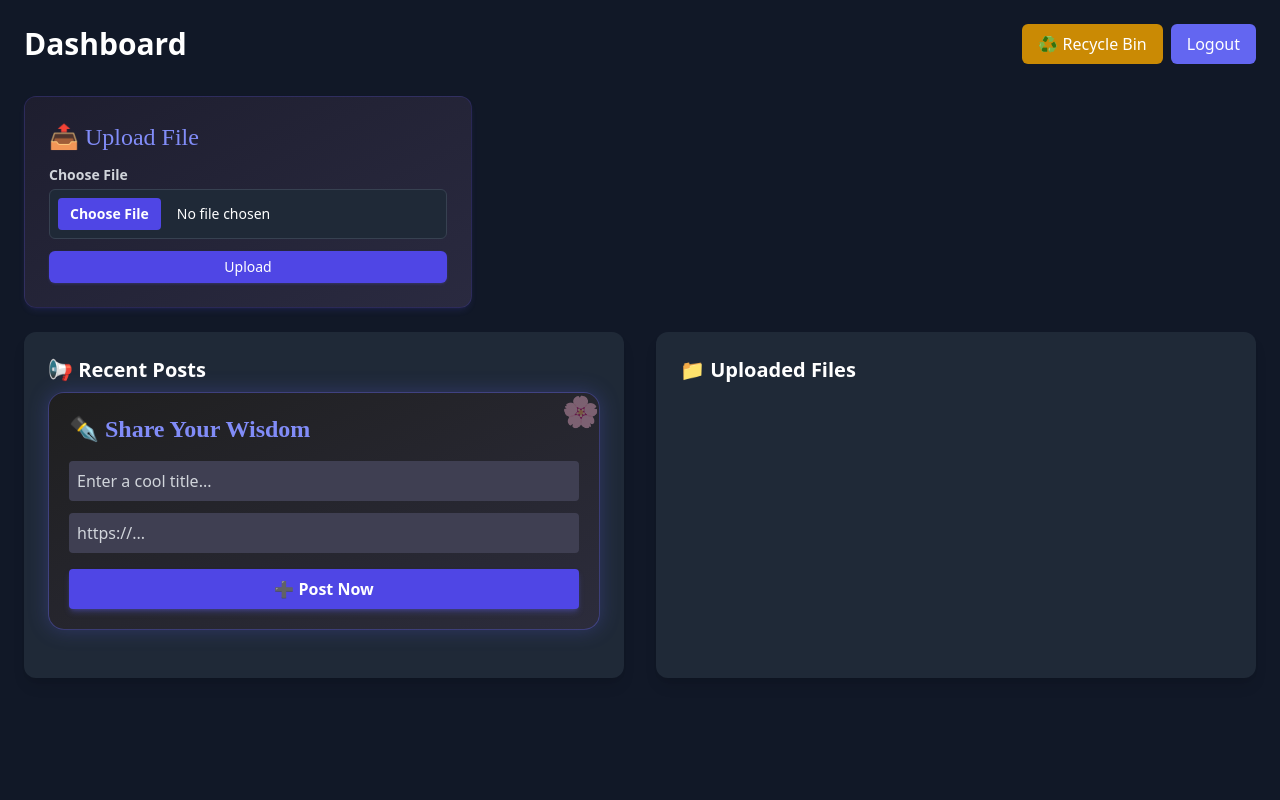
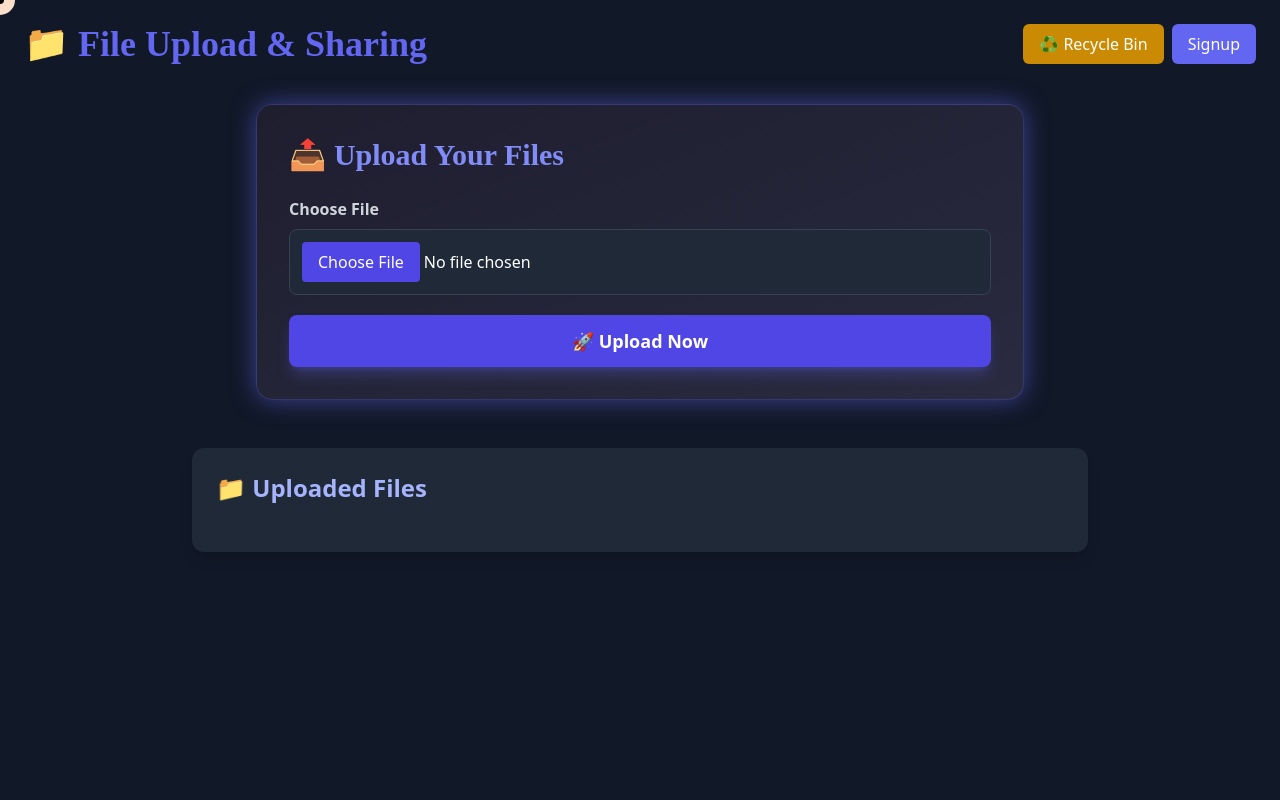
Before and after one commit to sriragavandhandapani/Learning-resource-sharing-platform, a PHP site: page /dashboard.php in a window 1280 px wide. Run offline with PHP 8.4, Linux system fonts and the light colour scheme; data that the repository does not hold is empty; a stand-in replaces the project's code that opens the database connection; some libraries are stand-ins or nearby versions; some web fonts are replaced.

Commit message:
I have removed post

```diff
--- a/dashboard.php
+++ b/dashboard.php
@@ -1,29 +1,20 @@
 <?php
 require 'db.php';
-
-// Handle new post submission
-if (isset($_POST['add_post'])) {
-  $title = $conn->real_escape_string($_POST['post_title']);
-  $link = $conn->real_escape_string($_POST['post_link']);
-  $conn->query("INSERT INTO posts (title, link) VALUES ('$title', '$link')");
-  header("Location: dashboard.php");
-  exit();
-}
 
 // Handle deletion (soft delete)
 if (isset($_POST['delete'])) {
   $id = (int)$_POST['id'];
   $type = $_POST['type'];
-  $table = $type === 'post' ? 'posts' : 'files';
+  $table = $type === 'file' ? 'files' : 'posts';
   $conn->query("UPDATE $table SET deleted_at = NOW() WHERE id = $id");
   header("Location: dashboard.php");
   exit();
 }
 
-// Fetch posts and files
-$posts = $conn->query("SELECT * FROM posts WHERE deleted_at IS NULL ORDER BY posted_at DESC");
+// Fetch files
 $files = $conn->query("SELECT * FROM files WHERE deleted_at IS NULL ORDER BY uploaded_at DESC");
 ?>
+
 <!DOCTYPE html>
 <html lang="en" class="dark">
 <head>
@@ -47,67 +38,67 @@ $files = $conn->query("SELECT * FROM files WHERE deleted_at IS NULL ORDER BY upl
       }
     }
   </script>
+  <style>
+    body { cursor: none; }
+    .cursor-dot {
+      position: fixed;
+      top: 0; left: 0;
+      width: 30px; height: 30px;
+      background-color: #f9dec9;
+      border-radius: 70%;
+      pointer-events: none;
+      transform: translate(-50%, -50%);
+      z-index: 9999;
+      transition: transform 0.05s ease-out, background-color 0.2s ease;
+    }
+    .cursor-dot::after {
+      content: ''; display: block;
+      width: 8px; height: 8px;
+      margin: auto;
+      background-color: #000;
+      border-radius: 50%;
+      position: relative;
+      top: 50%; transform: translateY(-50%);
+    }
+    .cursor-dot.transparent { background-color: transparent; }
+  </style>
 </head>
+
 <body class="bg-gray-900 text-white min-h-screen p-6">
-  <header class="flex items-center justify-between mb-8">
-    <h1 class="text-3xl font-bold">Dashboard</h1>
+
+  <!-- Cursor -->
+  <div class="cursor-dot" id="cursor-dot"></div>
+
+  <!-- Header -->
+  <header class="flex items-center justify-between mb-10">
+    <h1 class="text-4xl font-bold font-japan text-primary">📁 File Upload & Sharing</h1>
     <div class="flex gap-2">
       <a href="recyclebin.php" class="bg-yellow-600 text-white px-4 py-2 rounded-md hover:bg-yellow-700 transition">♻️ Recycle Bin</a>
-      <a href="index.html" class="bg-primary text-white px-4 py-2 rounded-md hover:bg-indigo-700 transition">Logout</a>
+      <a href="login.html" class="bg-primary text-white px-4 py-2 rounded-md hover:bg-indigo-700 transition">Signup</a>
     </div>
   </header>
 
-  <!-- Compact Upload Form -->
-<form action="upload.php" method="POST" enctype="multipart/form-data"
-      class="mb-6 relative group bg-gradient-to-br from-[#1e1e2f] to-[#2a2a40] p-6 rounded-xl shadow-md shadow-indigo-500/10 border border-indigo-600/20 backdrop-blur-sm transition-all duration-300 hover:shadow-indigo-500/30 w-full max-w-md">
+  <!-- Upload Section (Improved) -->
+  <section class="w-full max-w-3xl mx-auto mb-12 p-8 bg-gradient-to-br from-[#1e1e2f] to-[#2a2a40] rounded-2xl shadow-[0_0_25px_#6366f188] border border-indigo-500/30 backdrop-blur-md relative overflow-hidden">
+    <div class="absolute top-0 right-0 text-6xl text-indigo-400/10 pointer-events-none animate-pulse"></div>
+    <h2 class="text-3xl font-bold font-japan text-indigo-400 mb-6 flex items-center gap-2">📤 Upload Your Files</h2>
 
-  <h3 class="text-2xl font-japan text-indigo-400 mb-3 flex items-center gap-2">
-    📤 Upload File
-  </h3>
-
-  <label class="block mb-1 text-sm font-semibold text-gray-300">Choose File</label>
-
+    <form action="upload.php" method="POST" enctype="multipart/form-data" class="space-y-5">
+      <div>
+        <label class="block mb-2 font-semibold text-gray-300">Choose File</label>
         <input type="file" name="file" required
-         class="mb-3 block w-full text-sm text-white bg-gray-800 border border-gray-700 p-2 rounded-md file:mr-4 file:py-1.5 file:px-3 file:rounded file:border-0 file:text-sm file:font-semibold file:bg-indigo-600 file:text-white hover:file:bg-indigo-700 transition-all"/>
-
+               class="w-full p-3 rounded-lg bg-gray-800 text-white border border-gray-700 file:bg-indigo-600 file:text-white file:rounded file:px-4 file:py-2 file:border-none hover:file:bg-indigo-700 transition-all"/>
+      </div>
       <button type="submit"
-          class="w-full bg-indigo-600 hover:bg-indigo-700 text-white font-medium py-1.5 px-4 rounded-md text-sm transition-all duration-200 shadow shadow-indigo-500/20 hover:shadow-indigo-500/30">
-    Upload
+              class="w-full py-3 text-lg font-semibold bg-indigo-600 hover:bg-indigo-700 rounded-lg shadow-lg shadow-indigo-500/30 transition transform hover:scale-105">
+        🚀 Upload Now
       </button>
     </form>
+  </section>
 
-
-  <div class="grid md:grid-cols-2 gap-8">
-    <div class="bg-gray-800 p-6 rounded-xl shadow-lg">
-      <h2 class="text-xl font-semibold mb-2">📢 Recent Posts</h2>
-      <form action="" method="POST" class="mb-6 bg-gradient-to-br from-[#1f1f1f] to-[#2c2c3c] border border-indigo-500/40 rounded-2xl p-5 shadow-[0_0_20px_#6366f144] backdrop-blur-md relative overflow-hidden">
-        <div class="absolute top-0 right-0 text-3xl opacity-20 pointer-events-none animate-pulse">🌸</div>
-        <h3 class="text-2xl font-semibold text-indigo-400 font-japan mb-4">✒️ Share Your Wisdom</h3>
-        <input type="text" name="post_title" placeholder="Enter a cool title..." required class="mb-3 w-full p-2 rounded bg-[#3f3f52] text-white placeholder-gray-300 focus:outline-none focus:ring-2 focus:ring-indigo-500 transition">
-        <input type="url" name="post_link" placeholder="https://..." required class="mb-4 w-full p-2 rounded bg-[#3f3f52] text-white placeholder-gray-300 focus:outline-none focus:ring-2 focus:ring-indigo-500 transition">
-        <button type="submit" name="add_post" class="w-full bg-indigo-600 hover:bg-indigo-700 text-white font-semibold py-2 px-4 rounded transition-all duration-300 transform hover:scale-[1.02] shadow-md shadow-indigo-500/30">
-          ➕ Post Now
-        </button>
-      </form>
-      <ul class="space-y-4">
-        <?php while ($post = $posts->fetch_assoc()): ?>
-          <li class="bg-gray-700 p-4 rounded-lg hover:bg-gray-600 transition flex justify-between items-start">
-            <a href="<?= $post['link'] ?>" target="_blank" class="block">
-              <h3 class="font-bold text-lg text-primary"><?= $post['title'] ?></h3>
-              <p class="text-sm text-gray-300"><?= date("M j, Y", strtotime($post['posted_at'])) ?></p>
-            </a>
-            <form method="POST">
-              <input type="hidden" name="id" value="<?= $post['id'] ?>">
-              <input type="hidden" name="type" value="post">
-              <button name="delete" class="ml-4 text-red-500 hover:text-red-700">🗑</button>
-            </form>
-          </li>
-        <?php endwhile; ?>
-      </ul>
-    </div>
-
-    <div class="bg-gray-800 p-6 rounded-xl shadow-lg">
-      <h2 class="text-xl font-semibold mb-4">📁 Uploaded Files</h2>
+  <!-- File List -->
+  <section class="bg-gray-800 p-6 rounded-xl shadow-lg max-w-4xl mx-auto">
+    <h2 class="text-2xl font-semibold mb-6 text-indigo-300">📁 Uploaded Files</h2>
     <ul class="space-y-4" id="file-list">
       <?php $count = 0; while ($file = $files->fetch_assoc()): $count++; $hidden = $count > 4 ? 'hidden' : ''; ?>
         <li class="bg-gray-700 p-4 rounded-lg file-item <?= $hidden ?> flex justify-between items-start">
@@ -124,11 +115,11 @@ $files = $conn->query("SELECT * FROM files WHERE deleted_at IS NULL ORDER BY upl
       <?php endwhile; ?>
     </ul>
     <?php if ($count > 4): ?>
-        <button id="viewMoreBtn" class="mt-4 w-full bg-indigo-600 hover:bg-indigo-700 text-white font-semibold py-2 px-4 rounded transition">⬇️ View More</button>
+      <button id="viewMoreBtn" class="mt-6 w-full bg-indigo-600 hover:bg-indigo-700 text-white font-semibold py-2 px-4 rounded transition">⬇️ View More</button>
     <?php endif; ?>
-    </div>
-  </div>
+  </section>
 
+  <!-- Scripts -->
   <script>
     const btn = document.getElementById('viewMoreBtn');
     if (btn) {
@@ -137,6 +128,24 @@ $files = $conn->query("SELECT * FROM files WHERE deleted_at IS NULL ORDER BY upl
         btn.style.display = 'none';
       });
     }
+
+    // Cursor follow
+    const cursor = document.getElementById("cursor-dot");
+    document.addEventListener("mousemove", (e) => {
+      cursor.style.transform = `translate(${e.clientX}px, ${e.clientY}px)`;
+    });
+
+    // Transparent cursor over text & UI
+    const transparentTags = ['A', 'BUTTON', 'INPUT', 'TEXTAREA', 'LABEL', 'P', 'H1', 'H2', 'H3', 'SPAN'];
+    document.addEventListener("mouseover", (e) => {
+      if (transparentTags.includes(e.target.tagName)) {
+        cursor.classList.add("transparent");
+      }
+    });
+    document.addEventListener("mouseout", () => {
+      cursor.classList.remove("transparent");
+    });
   </script>
+
 </body>
 </html>
```
Lines whose indentation alone changed are shown as unchanged.
